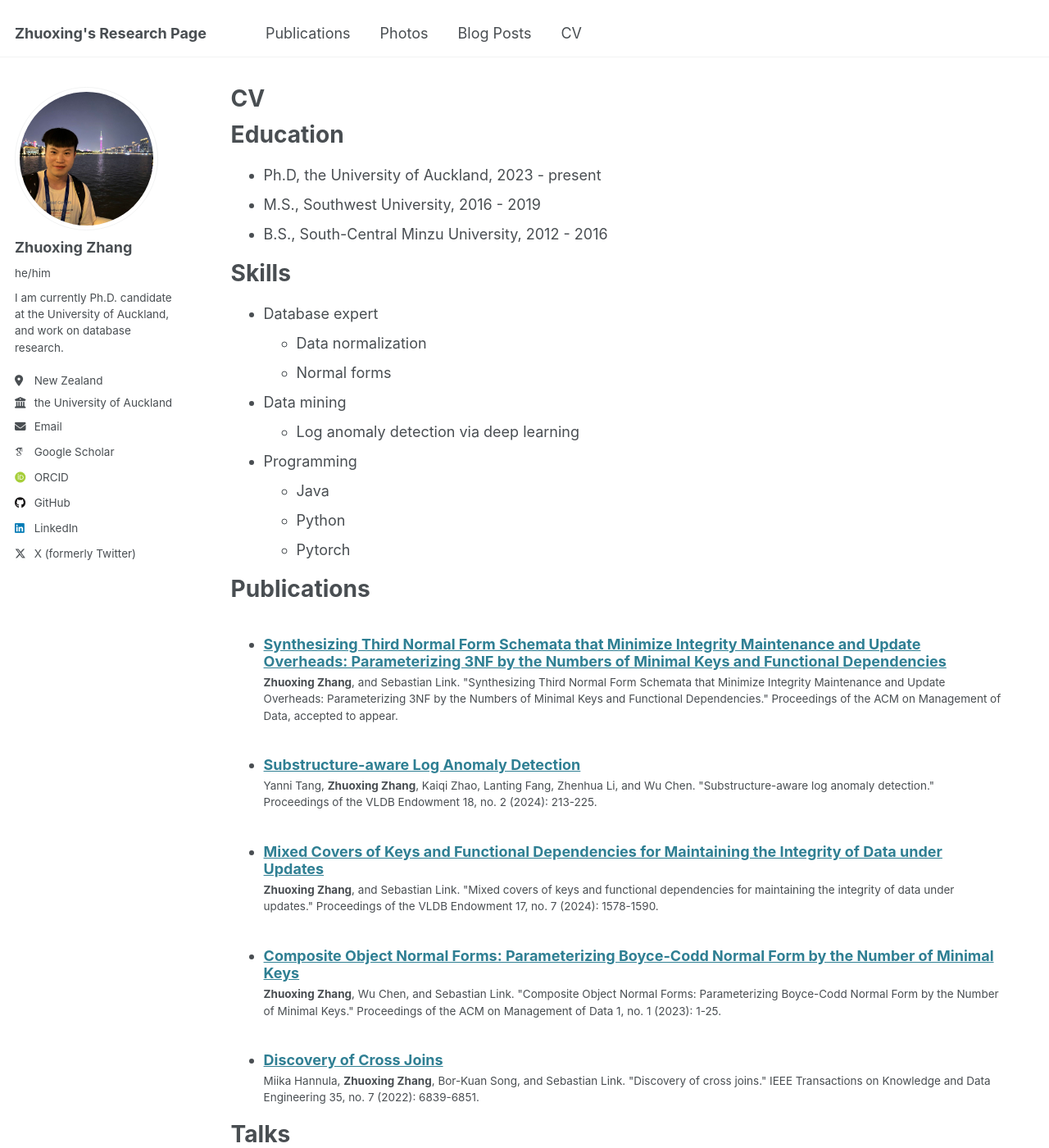
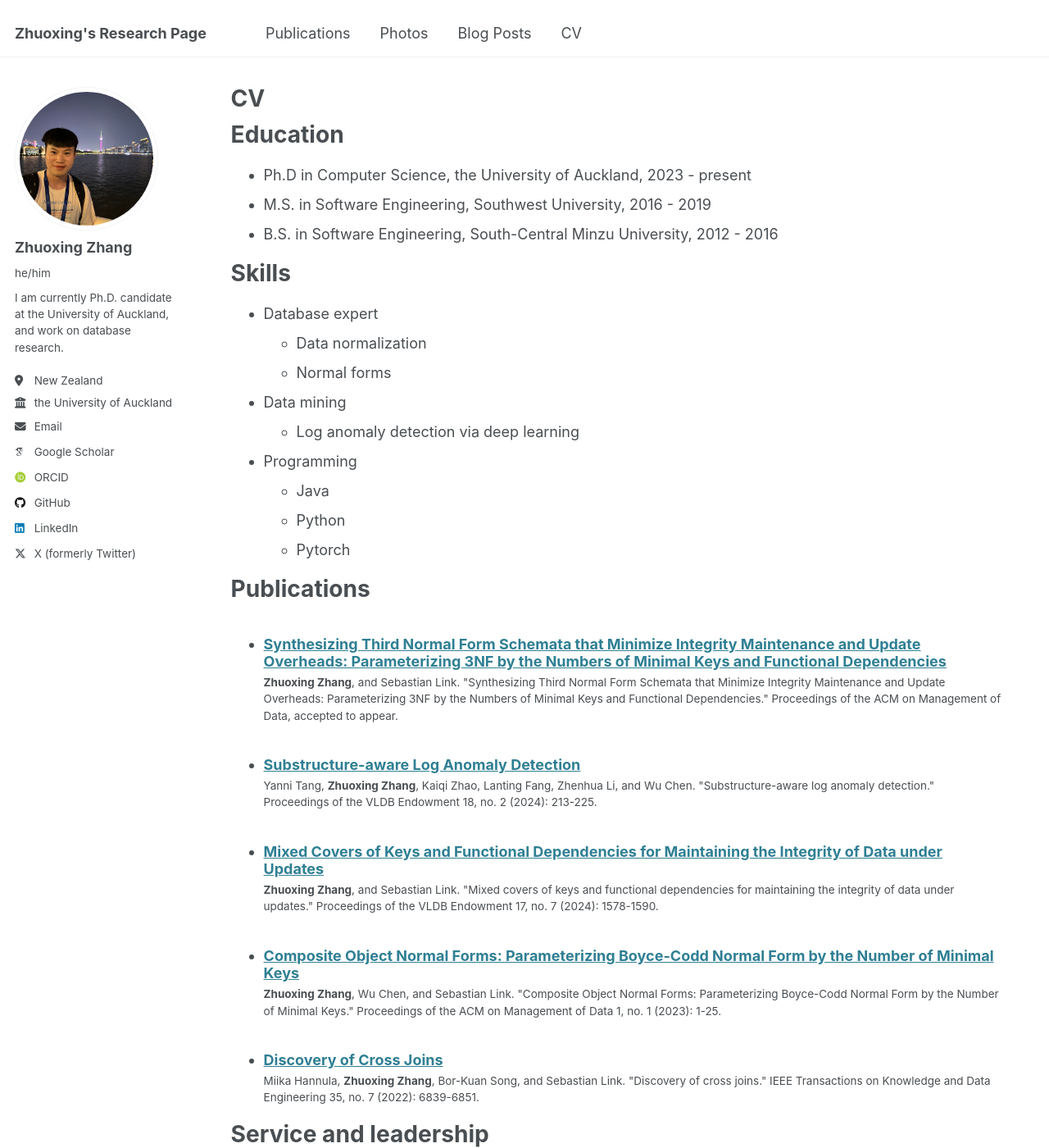
Before and after one commit to zhuoxingzhang/zhuoxingzhang.github.io, a Jekyll site: the page built from _pages/cv.md, in a window 1280 px wide and 1400 px high. Shown: the whole window at 82% size. Built offline with Jekyll 4.4.1, drawn with Linux system fonts in a browser that asks for light colours; some web fonts are replaced; some of the changed text lies outside the part shown.

Commit message:
Update cv.md

```diff
--- a/_pages/cv.md
+++ b/_pages/cv.md
@@ -11,9 +11,9 @@ redirect_from:
 
 Education
 ======
-* Ph.D, the University of Auckland, 2023 - present
-* M.S., Southwest University, 2016 - 2019
-* B.S., South-Central Minzu University, 2012 - 2016
+* Ph.D in Computer Science, the University of Auckland, 2023 - present
+* M.S. in Software Engineering, Southwest University, 2016 - 2019
+* B.S. in Software Engineering, South-Central Minzu University, 2012 - 2016
 
 
 Skills
@@ -34,18 +34,6 @@ Publications
     {% include archive-single-cv.html %}
   {% endfor %}</ul>
 
-Talks
-======
-  <ul>{% for post in site.talks reversed %}
-    {% include archive-single-talk-cv.html  %}
-  {% endfor %}</ul>
-
-Teaching
-======
-  <ul>{% for post in site.teaching reversed %}
-    {% include archive-single-cv.html %}
-  {% endfor %}</ul>
-
 Service and leadership
 ======
 * ICDE reviewer
```
